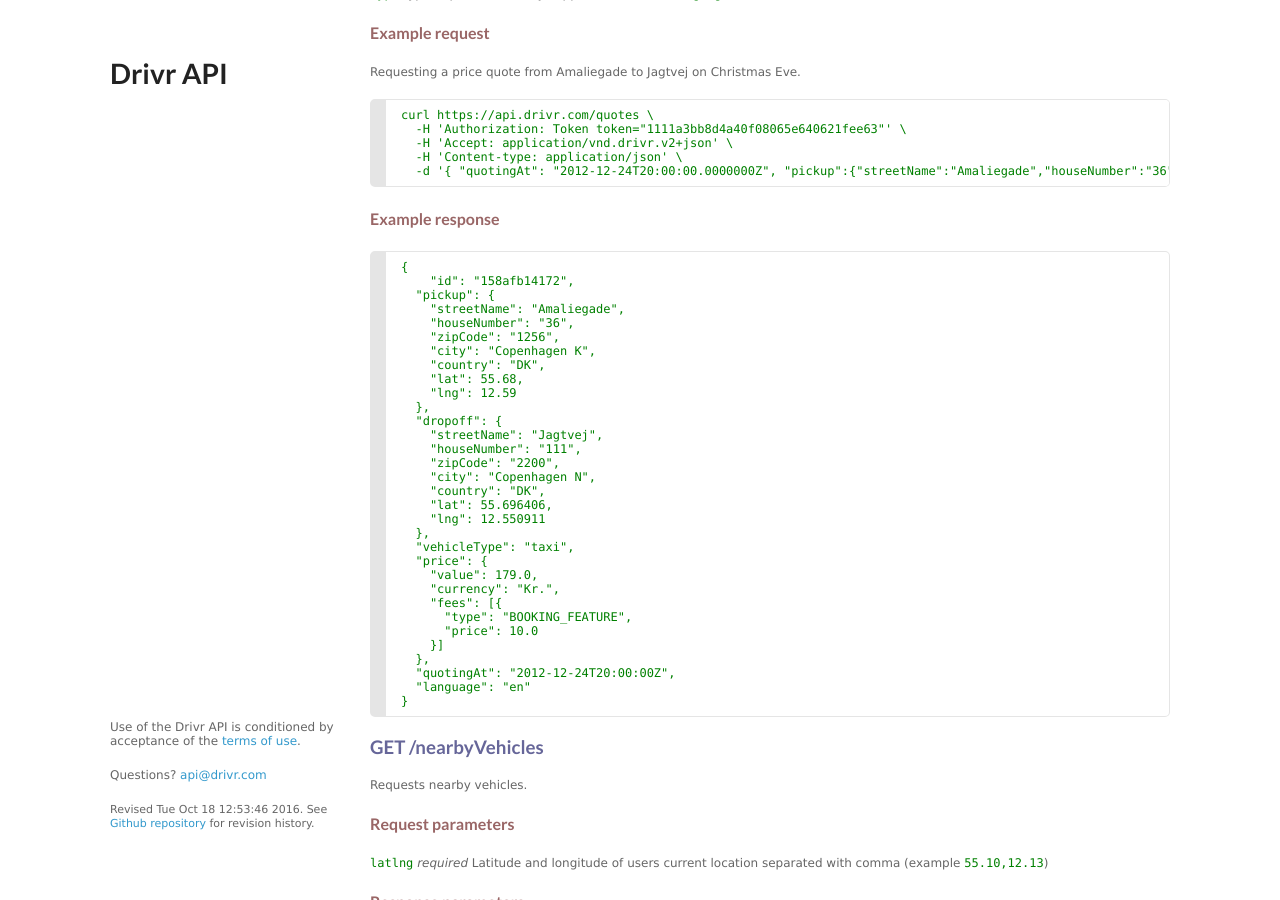
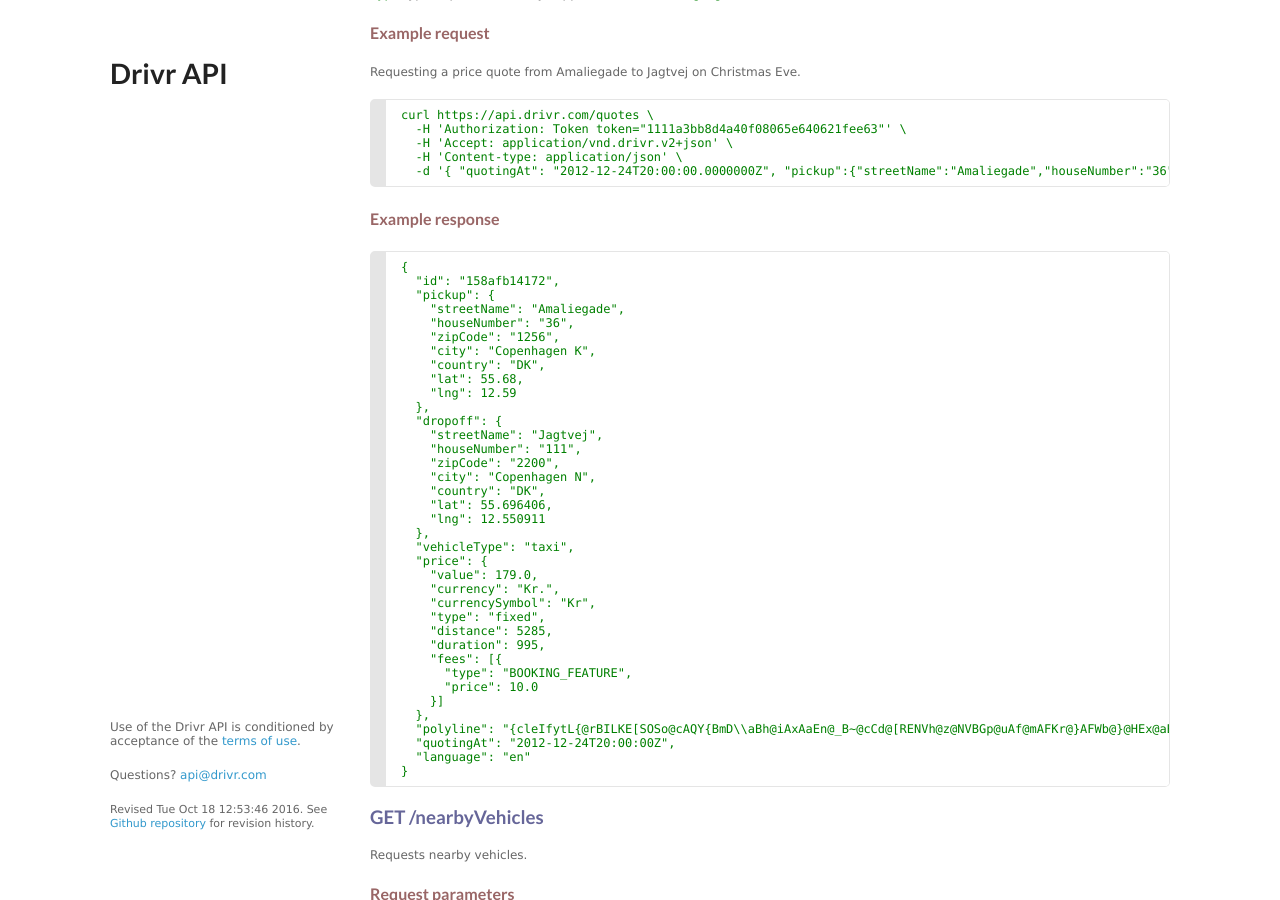
Before and after one commit to clickataxi/api-documentation, a Jekyll site: the page built from index.md, in a window 1280 px wide and 900 px high, scrolled down 21779 px. Built offline with Jekyll 4.4.1, drawn with Linux system fonts in a browser that asks for light colours.

Commit message:
style: adds example of type attribute on quotes payload

```diff
--- a/index.md
+++ b/index.md
@@ -1447,7 +1447,7 @@
 #### Example response
 
     {
-        "id": "158afb14172",
+      "id": "158afb14172",
       "pickup": {
         "streetName": "Amaliegade",
         "houseNumber": "36",
@@ -1470,11 +1470,16 @@
       "price": {
         "value": 179.0,
         "currency": "Kr.",
+        "currencySymbol": "Kr",
+        "type": "fixed",
+        "distance": 5285,
+        "duration": 995,
         "fees": [{
           "type": "BOOKING_FEATURE",
           "price": 10.0
         }]
       },
+      "polyline": "{cleIfytL{@rBILKE[SOSo@cAQY{BmD\\aBh@iAxAaEn@_B~@cCd@[RENVh@z@NVBGp@uAf@mAFKr@}AFWb@}@HEx@aBr@{Al@uAJ_@Vk@He@@Q?B?{@@c@Bi@PuEPgE@k@NMZSl@YdA{AXi@ZYVOn@OfC[jAMNEh@Sh@YdAgAtA_BlA_BP[Rm@ZiBJq@Lc@TiB\\sBJk@@W@MPy@b@_BnAqDd@mA^w@Zq@?E?IFULKFAB@L]DKv@eH`AwJlAaLJw@Fi@AQ?MRiBNwAL]hB{Ql@}F^mExAcO\\oDr@mGnBmRpAiMT_F\\gEf@{EVoB\\uBNW`AsIv@uHt@mH^F|An@VDd@G`AON?\\TP\\DZ\\bHJDDL@FhC_AZc@^u@Ze@l@a@v@k@v@dF`LwFxBmAbA]",
       "quotingAt": "2012-12-24T20:00:00Z",
       "language": "en"
     }
```
